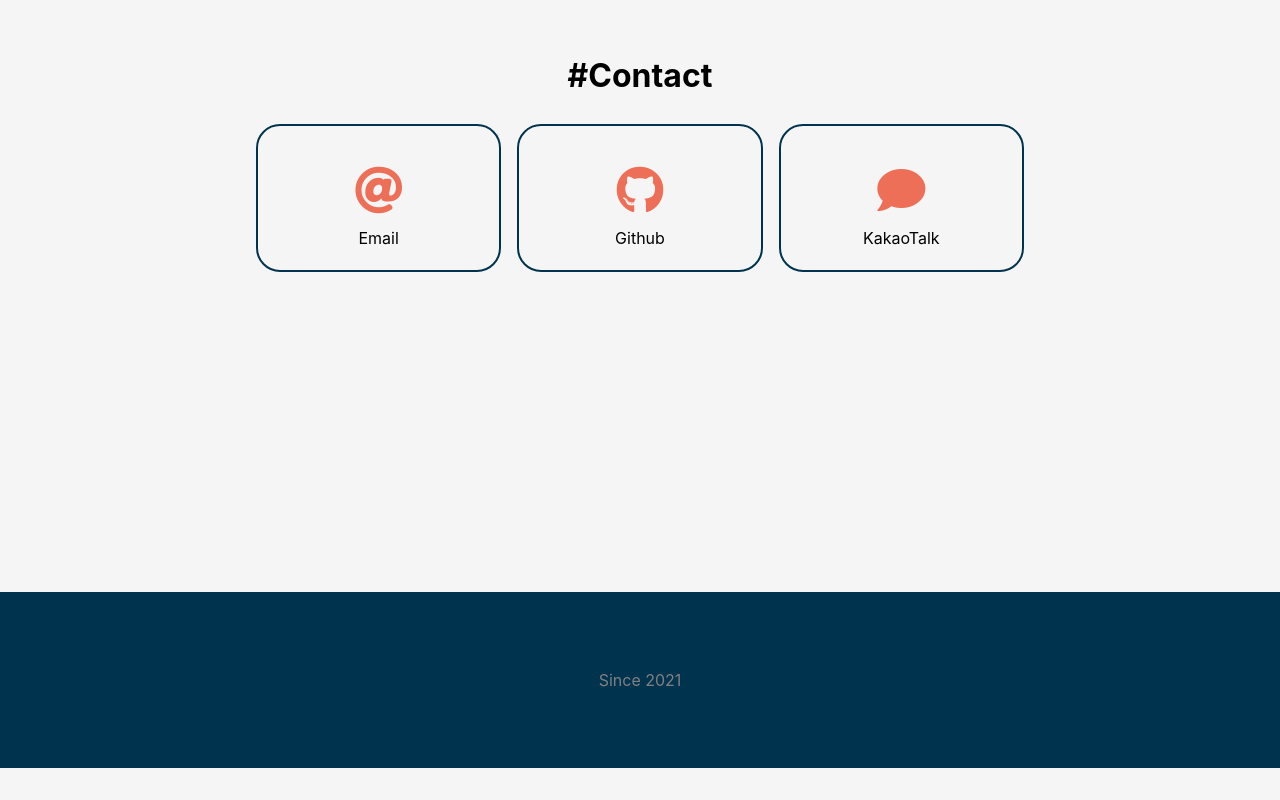
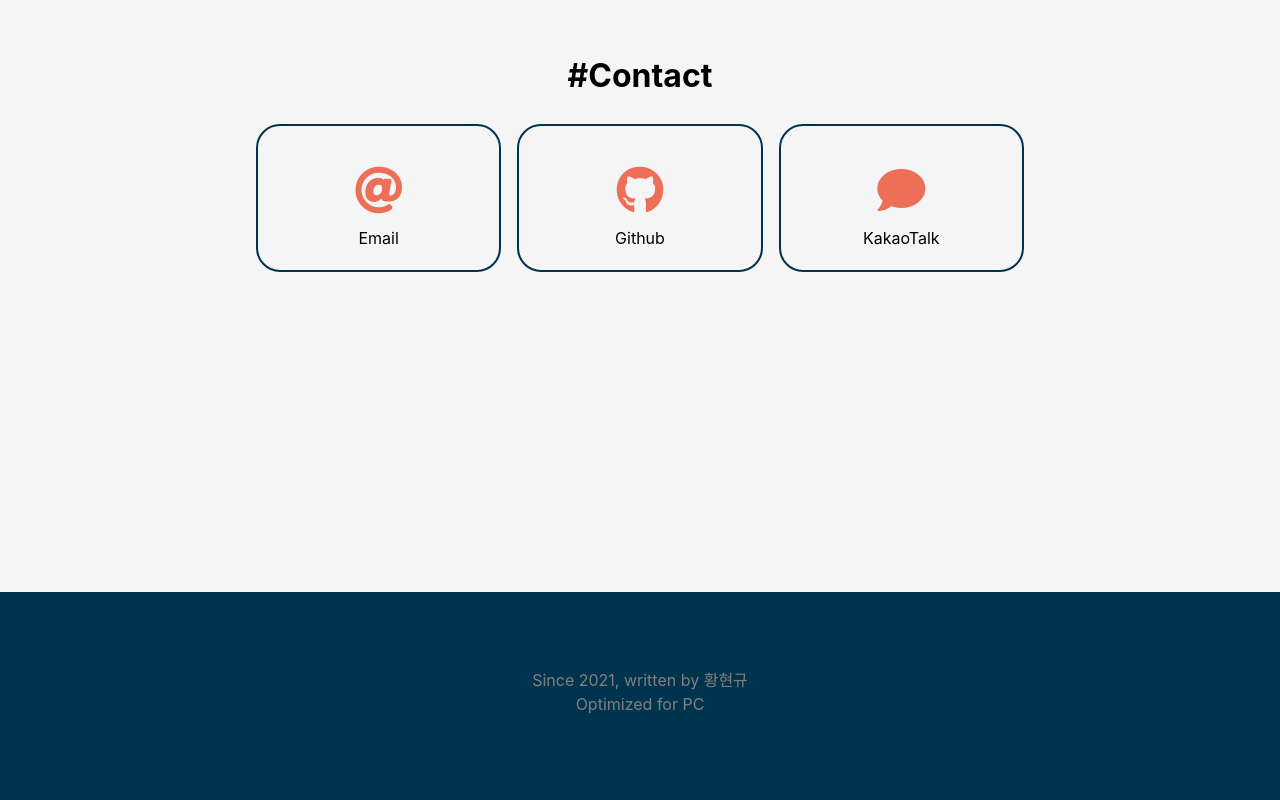
Before and after one commit to Joseph-Hwang-Playground/introduce_myself, a plain HTML site: page index.html in a window 1280 px wide. Shown: the part 5150-5950 px from the top of the page. Before the commit the page ends 5918 px from the top, so only its background shows below. Drawn offline with nearby package versions, Linux system fonts and the light colour scheme.

Commit message:
minor changes

```diff
--- a/index.html
+++ b/index.html
@@ -13,7 +13,7 @@
       integrity="sha384-vSIIfh2YWi9wW0r9iZe7RJPrKwp6bG+s9QZMoITbCckVJqGCCRhc+ccxNcdpHuYu"
       crossorigin="anonymous"
     />
-    <title>Document</title>
+    <title>현규의 자기소개 페이지</title>
   </head>
   <body>
     <nav id="navMobile"></nav>
@@ -502,7 +502,8 @@
       </section>
 
       <footer>
-        <span>Since 2021</span>
+        <span>Since 2021, written by 황현규</span>
+        <span>Optimized for PC</span>
       </footer>
     </div>
 
--- a/styles/footer.css
+++ b/styles/footer.css
@@ -7,9 +7,11 @@ footer {
     align-items: center;
     background-color: var(--line);
     position: relative;
+    flex-direction: column;
 }
 
 footer span {
     text-align: center;
     color: gray;
+    margin-bottom: 0.5rem;
 }
```
